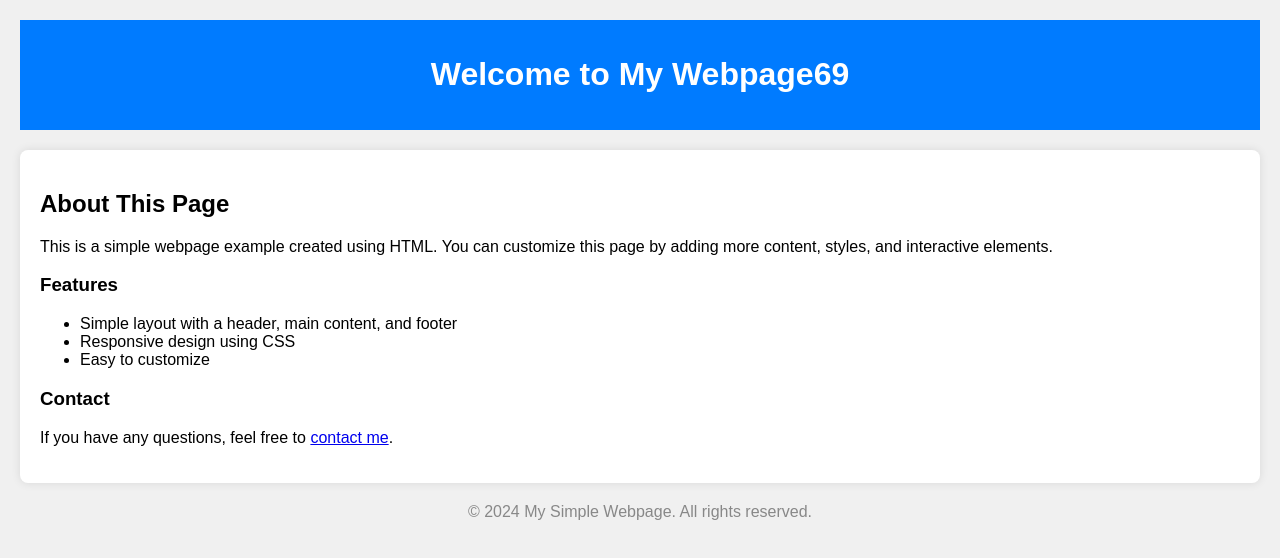
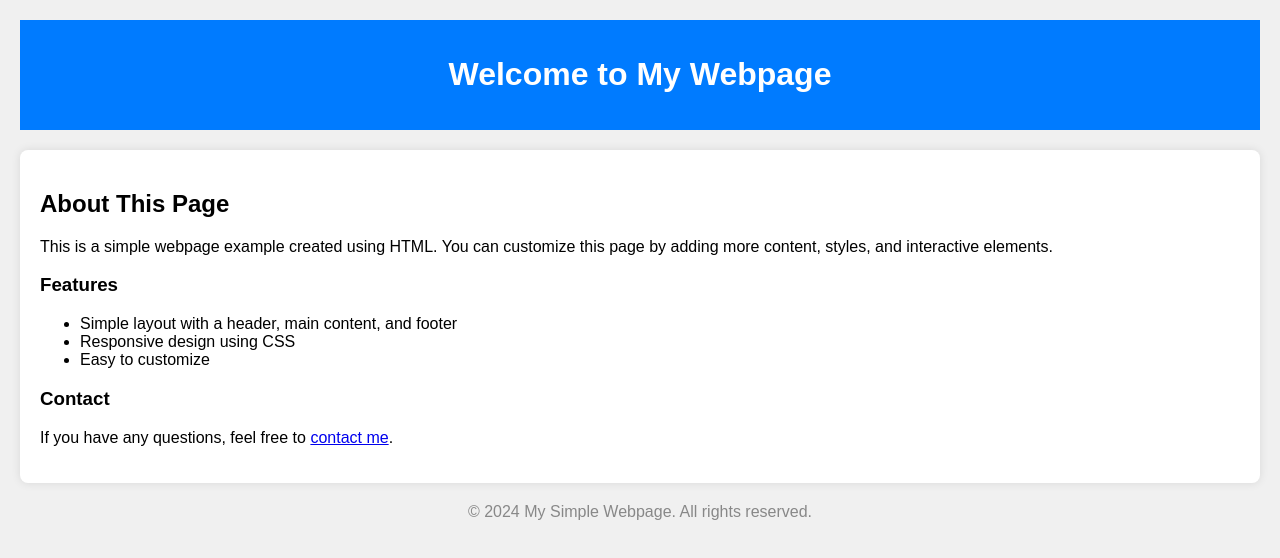
Before and after one commit to 11am-dev/jenkins-test, a plain HTML site: page index.html in a window 1280 px wide. Drawn offline with Linux system fonts and the light colour scheme.

Commit message:
Update index.html

```diff
--- a/index.html
+++ b/index.html
@@ -35,7 +35,7 @@
 <body>
 
     <header>
-        <h1>Welcome to My Webpage69</h1>
+        <h1>Welcome to My Webpage</h1>
     </header>
 
     <main>
```
